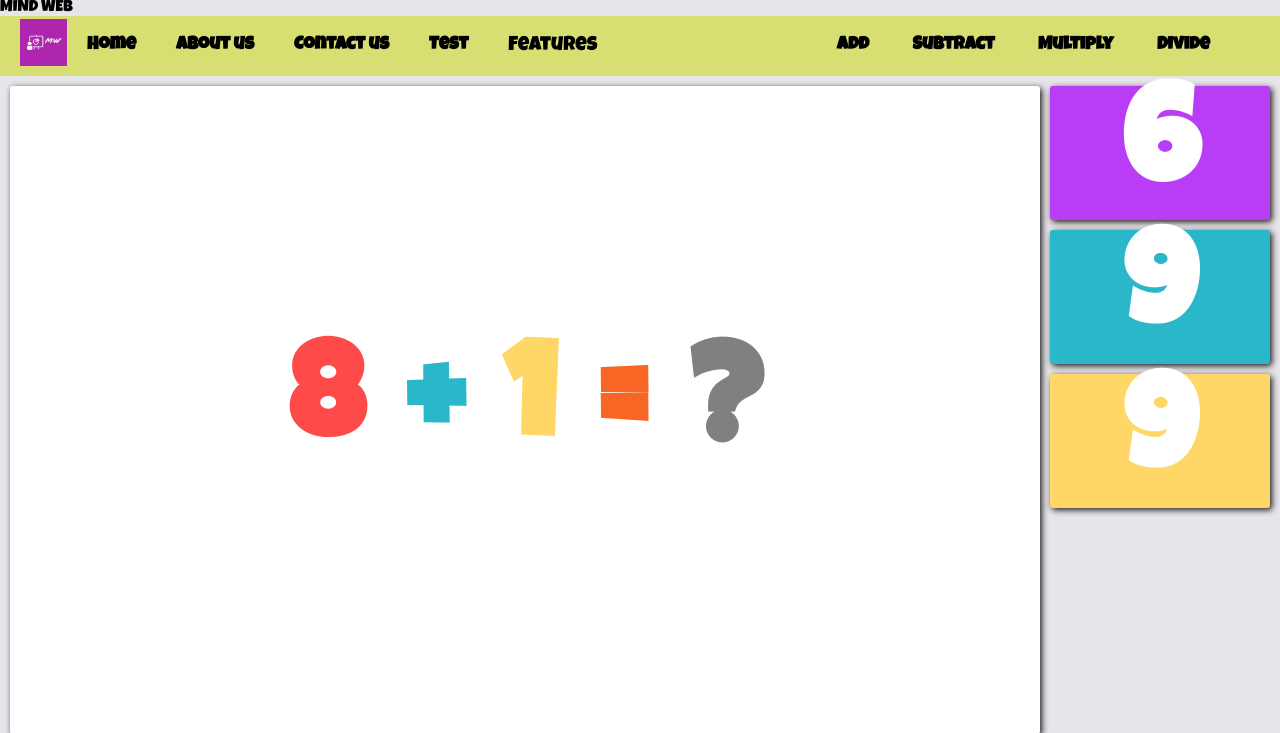
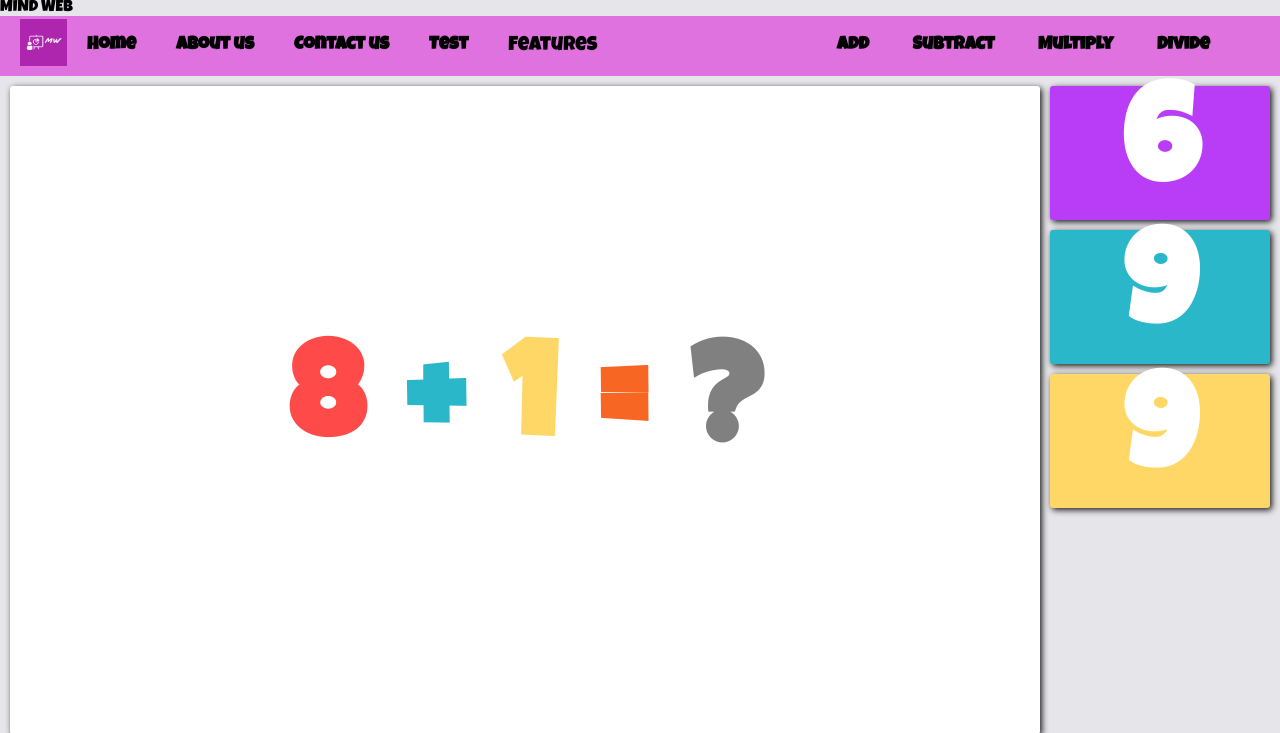
Before and after one commit to Husain-Bharmal/Django_Mindweb, a Django app: page /ADD in a window 1280 px wide. Shown: the top 733 px of the page. Run offline with Django 4.2, Linux system fonts and the light colour scheme.

Commit message:
navabar ka color aur index ka bg img barobar kiya

```diff
--- a/static/css_files/index.css
+++ b/static/css_files/index.css
@@ -13,7 +13,7 @@ body {
   background-repeat: repeat;
   background-size: cover;
   background-position: center;
-  background-image: url('./assets/INDEX/colors.png');
+  background-image: url('/static/assets/INDEX/colors.png');
 }
 
 .login_popup {
--- a/static/css_files/navbar.css
+++ b/static/css_files/navbar.css
@@ -9,7 +9,7 @@
 }
 
 nav {
-  background-color: rgb(216, 223, 114);
+  background-color:  rgb(223, 114, 223);
   font-size: 18px;
   font-weight: bold;
   height: 60px;
```
